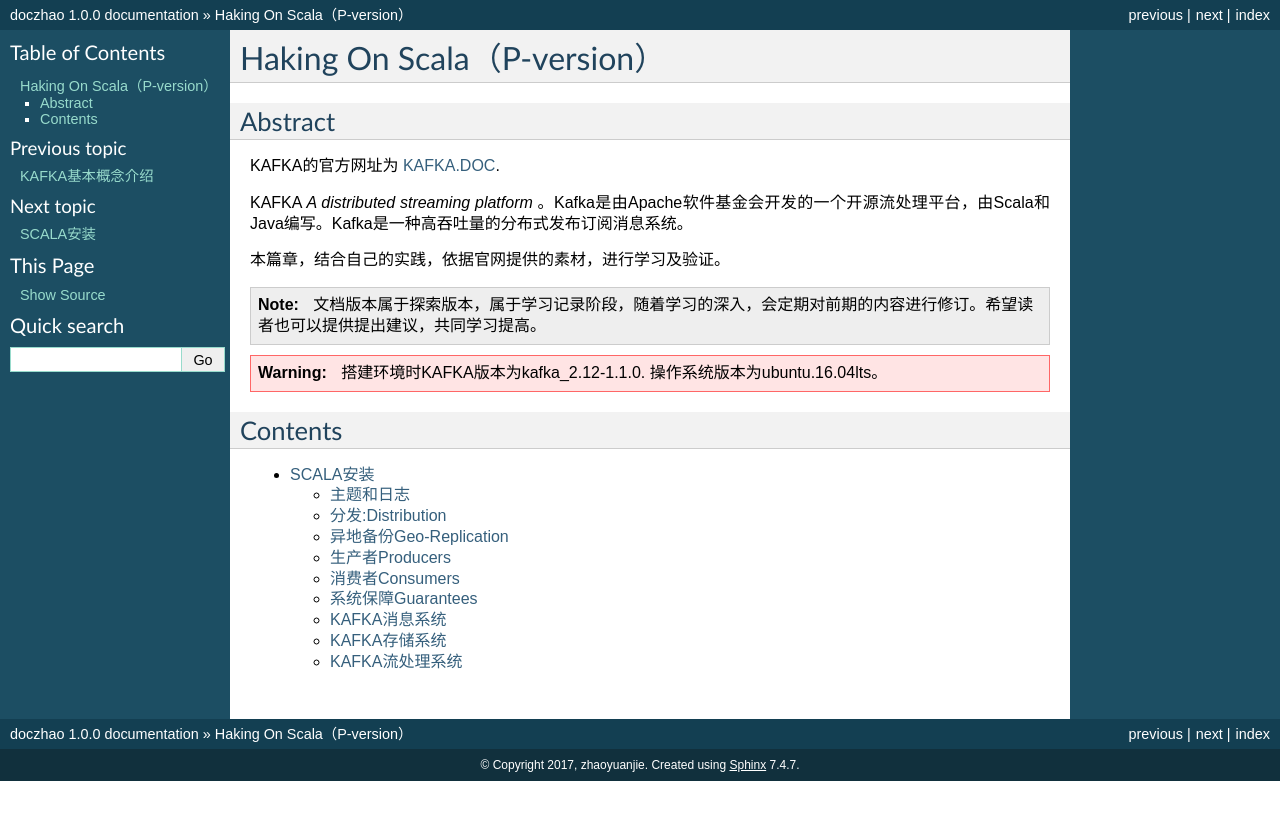
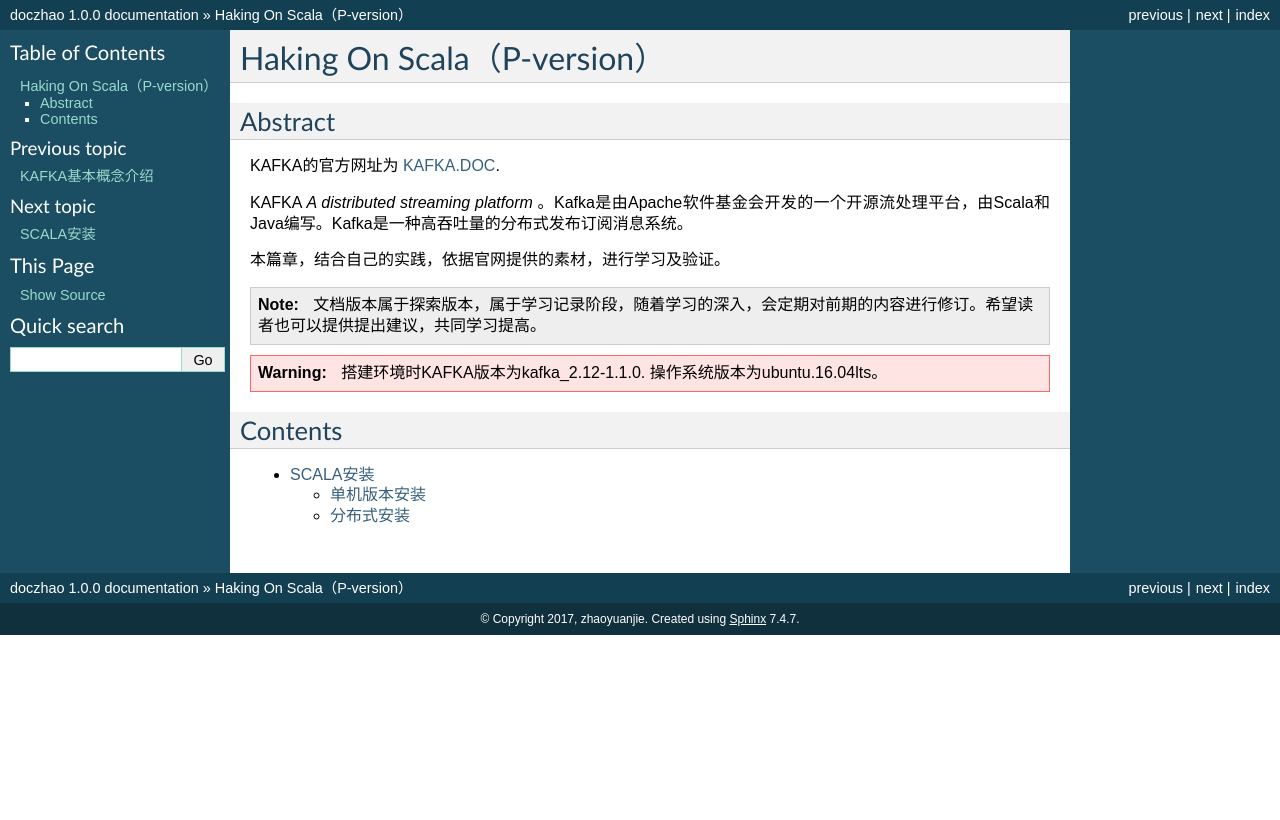
Before and after one commit to zyjyan/readme, a Sphinx documentation site: the page built from source/index-scala.rst, in a window 1280 px wide. Shown: the top 820 px of the page. Built offline with Sphinx 7.4.7, drawn with Linux system fonts in a browser that asks for light colours; some of the changed lines change nothing that is shown.

Commit message:
add scala install text

```diff
--- a/source/scala/scala-install.rst
+++ b/source/scala/scala-install.rst
@@ -1,93 +1,57 @@
 SCALA安装
 ~~~~~~~~~~~~~~~~~~~~~
+
+单机版本安装
+------------
 安装环境：ubuntu_16.04+scala_2.12+java_8u191
 前置条件：安装java hadoop
 单机版本安装步骤
-1、下载软件包 https://www.scala-lang.org/download/
+1.获取软件安装包。`点此获得软件包下载地址 <https://www.scala-lang.org/download/>`_.
+2.解压软件包到安装目录，设置的安装目录为/opt。
 
-.. figure:: image/kafka/kafka-apis.png
-   :width: 80%
-   :align: center
-   :alt: kafka-apis
+.. code-block:: console
+ # tar -xzvf scala-2.12.1.tgz -C /opt
+ # mv scala-2.12.1.tgz scala
+.. end
 
-1. `Producer API` 该API允许应用程序向一个或多个KAFKA主题发布流数据。
-2. `Consumer API` 该API允许应用程序订阅一个或者多个主题，并处理流数据。
-3. `Streams API` 允许应用程序充当流处理器，使用来自一个或多个主题的输入流，并生成一个输出流到一个或多个输出主题，从而有效地将输入流转换为输出流。
-4. `Connector API` 允许构建和运行将Kafka主题连接到现有应用程序或数据系统的可重用生产者或消费者。例如，连接到关系数据库的连接器可能捕获对表的每个更改。
+3. 给文件赋予访问权限.前提，已经创建hadoop用户。
+.. code-block:: console
+  chown -R hadoop:hadoop scala
 
-在KAFKA应用中，客户端和服务器之间的通信是通过一个简单的、高性能的、与语言无关的TCP协议完成的。该协议是经过版本控制的，并与旧版本保持向后兼容性。官方为我们提供了一个Java客户机，但是客户机可以使用多种语言。
+.. end
 
+4. 配置环境变量。并使配置生效。
 
+.. code-block:: console
 
-主题和日志
+  # vi /home/hadoop/.bashrc # 在文件末尾追加：
+    export SCALA_HOME=/opt/scala
+    export PATH=.:$PATH:$JAVA_HOME/bin:$SCALA_HOME/bin
+  # source /home/hadoop/.bashrc
+
+.. end
+
+5. 验证测试.
+
+.. code-block:: console
+
+  hadoop@ubuntu:/opt$ scala
+  Welcome to Scala 2.12.1 (Java HotSpot(TM) 64-Bit Server VM, Java 1.8.0_191).
+  Type in expressions for evaluation. Or try :help.
+
+  scala> 4+5
+  res0: Int = 9
+
+  scala> :quit
+  hadoop@ubuntu:/opt$ scala -version
+  Scala code runner version 2.12.1 -- Copyright 2002-2016, LAMP/EPFL and Lightbend, Inc.
+
+.. end
+至此，单机版完成安装。
+
+分布式安装
 ----------
 
-深入了解KAFKA，首先需要了解Topic的概念。
-
-主题是发布记录的类别或提要名称。Kafka中的主题总是多订阅者;也就是说，主题可以有0个、1个或多个订阅写入主题的数据的使用者。
-对于每个主题，Kafka集群都维护一个分区日志。如下图所示:
-
-.. figure:: image/kafka/log_anatomy.png
-   :width: 80%
-   :align: center
-   :alt: log_anatomy
-
-每个分区都是一个有序的、不可变的记录序列，这些记录被不断添加到结构化提交日志中。分区中的记录被分配一个顺序的id号，称为惟一标识分区中的每个记录的偏移量。
-Kafka集群使用可配置的保留期可以持久地保存所有已发布的记录(不管它们是否已被消耗)。例如，如果保留策略被设置为两天，那么在发布记录后的两天内，记录是可用的，在这两天之后，记录将被丢弃以释放空间。Kafka的性能在数据大小方面实际上是恒定的，所以长时间存储数据不是问题。
-
-.. figure:: image/kafka/log_consumer.png
-   :width: 80%
-   :align: center
-   :alt: log_consumer
-
-事实上，在每个使用者的基础上保留的唯一元数据是该使用者在日志中的偏移量或位置。这个偏移量由使用者控制:通常情况下，使用者在读取记录时将线性推进其偏移量，但实际上，由于位置由使用者控制，所以它可以按自己喜欢的任何顺序使用记录。例如，使用者可以重置到旧的偏移量来重新处理过去的数据，或者跳过到最近的记录，从“现在”开始消费。
-这些特性的组合意味着Kafka的消费者非常方便使用，例如，用户可以使用官方提供的的命令行工具跟踪任何主题的内容，而无需更改任何现有使用者使用的内容。
-日志中的分区有几个用途。首先，它们允许日志扩展到超出单个服务器存储限制的大小。每个单独的分区必须适合承载它的服务器，但是主题可能有许多分区，因此它可以处理任意数量的数据。其次，它们作为并行的单位，稍后我们会详细介绍。
-
-分发:Distribution
------------------
-
-日志的分区分布在Kafka集群中的服务器上，每个服务器处理分区共享的数据和请求。为了容错，每个分区在可配置数量的服务器之间复制。
-
-每个分区都有一个服务器充当“领导者”，以及零个或多个服务器充当“追随者”。leader处理分区的所有读和写请求，而follower则被动地复制leader。如果领导者失败了，一个追随者将自动成为新的领导者。每个服务器作为它的一些分区的领导者和其他分区的追随者，因此负载在集群中得到了很好的平衡。
-
-异地备份Geo-Replication
------------------------
-Kafka MirrorMaker为集群提供地理复制支持。使用MirrorMaker，可以跨多个数据中心或云区域复制消息。用户可以在用于备份和恢复的主动/被动场景中使用它;或者在活动/活动场景中放置更接近用户的数据，或者支持数据局部性需求。
-
-生产者Producers
----------------
-生产者将数据发布到他们选择的主题。生产者负责选择要分配给主题中的哪个分区的记录。这可以以一种简单的循环方式来平衡负载，也可以根据某个语义分区函数(比如基于记录中的某个键)来完成。
-
-消费者Consumers
----------------
-使用者用使用者组名称给自己打上标签，发布到主题的每个记录都交付给每个订阅使用者组中的一个使用者实例。使用者实例可以位于单独的进程中，也可以位于单独的机器上。
-
-系统保障Guarantees
-------------------
-KAFKA提供如下可靠性保障功能：
-
-1. 生产者发送到特定主题分区的消息将按照发送的顺序追加。也就是说，如果记录M1由与记录M2相同的生产者发送，且首先发送M1，那么M1的偏移量将小于M2，并且出现在日志的前面。
-2. 使用者实例按照存储在日志中的顺序查看记录。
-3. 对于复制因子为N的主题，我们将容忍最多N-1个服务器故障，而不会丢失提交到日志中的任何记录。
-
-KAFKA消息系统
--------------
-传统的消息传递有两种模式:排队模式和发布-订阅模式。在队列模式中，使用者池可以从服务器读取数据，每条记录都被发送到其中一条;在发布-订阅模式中，记录被广播给所有消费者。这两种模式各有优缺点。排队模式的优点在于，它允许您将数据处理划分到多个使用者实例上，从而可以扩展处理。但队列不是多订阅的--一旦一个进程读取了数据，它就消失了。发布-订阅模式允许您将数据广播到多个进程，但无法进行消息伸缩处理，因为每条消息都要发送到每个订阅者。
-
-与传统消息传递模式不同，Kafka提供了一个消费者组的概念，一个消息可以被多个消费者组消费，但是只能被一个消费者组里的一个消费者消费，这样当只有一个消费者组时就等同与P2P模型，当存在多个消费者组时就是PUB/SUB模型。
-KAFKA的消费群体概念概括了这两个概念。与队列一样，使用者组允许您将处理划分为一组进程(使用者组的成员)。与发布-订阅一样，Kafka允许您向多个消费群体广播消息。
-
-KAFKA存储系统
--------------
-写入Kafka的数据被写入磁盘并复制到容错磁盘。Kafka允许生产者等待确认，这样写入就不会被认为是完整的，直到它被完全复制并保证即使写入的服务器失败也会保持。
-
-Kafka使用的磁盘结构具有良好的伸缩性--无论服务器上有50 KB还是50 TB的持久数据，Kafka都将执行相同的操作。
-
-KAFKA流处理系统
----------------
-
-KAFKA除了支持读取、写入和存储数据流外，还支持流的实时处理。
 
 
 
@@ -98,4 +62,4 @@
 
 .. Note::
 
-   看支持平台表，Docker对Ubuntu的支持应该是最全面的。
+   Pre-version。
```
Also changed, not shown: 1 other file.
